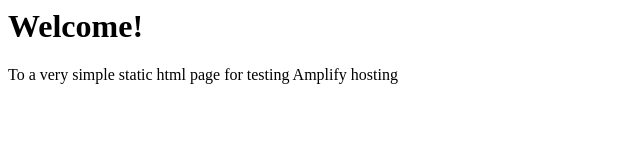
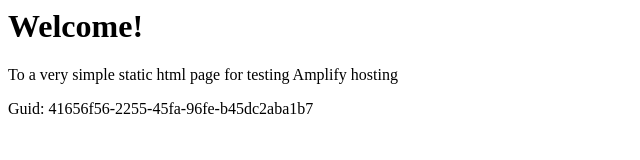
Before and after one commit to aws-aemilia-gru/Github-PR-Commit-Integration-Test-DoNotTouch-v1-prod-sa-east-1, a website: page src/index.html in a window 1280 px wide. Shown: the whole page, without its empty margins (0-640 px from the left). Drawn offline with Linux system fonts and the light colour scheme.

Commit message:
commit from integ tests

```diff
--- a/src/index.html
+++ b/src/index.html
@@ -1,3 +1,5 @@
+
+
 <html lang="en">
 
 <head>
@@ -10,6 +12,6 @@
 <body>
     <h1>Welcome!</h1>
     <p>To a very simple static html page for testing Amplify hosting</p>
-</body>
+    <p>Guid: 41656f56-2255-45fa-96fe-b45dc2aba1b7</p></body>
 
 </html>
```
